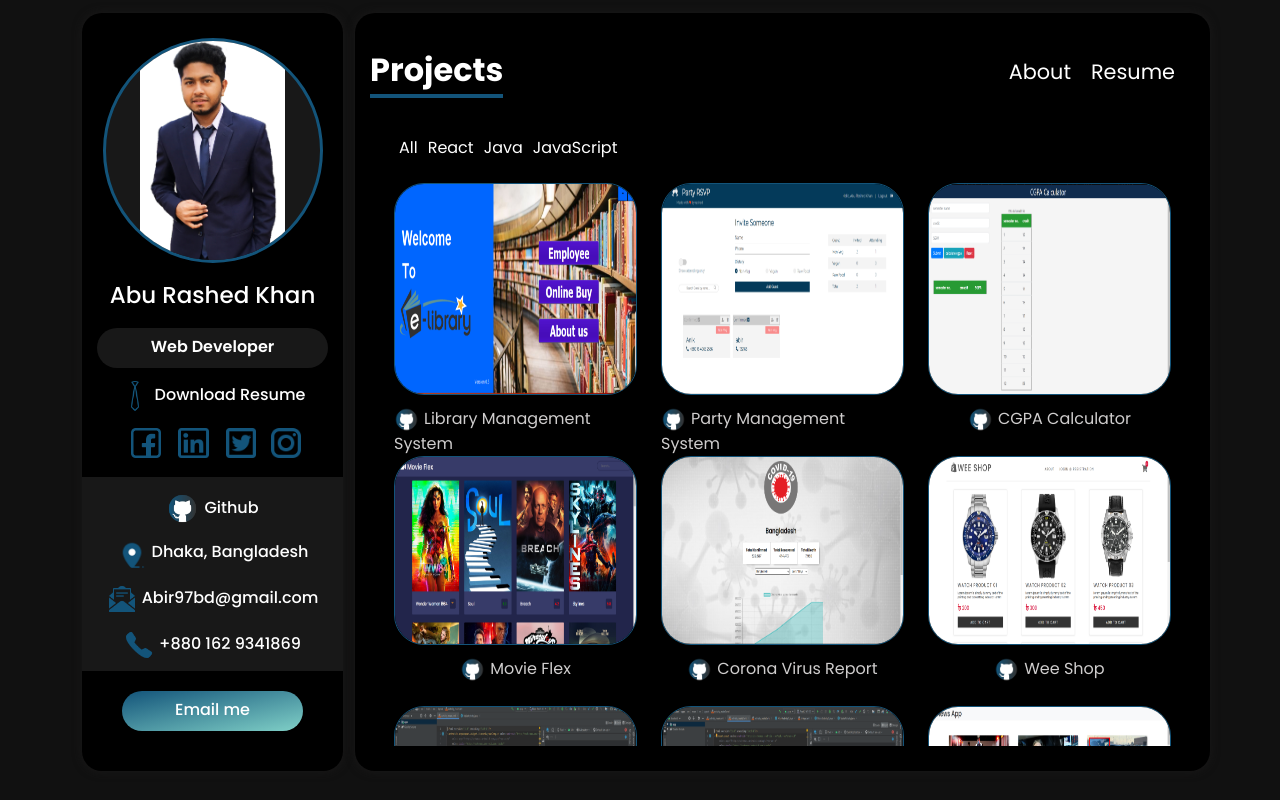
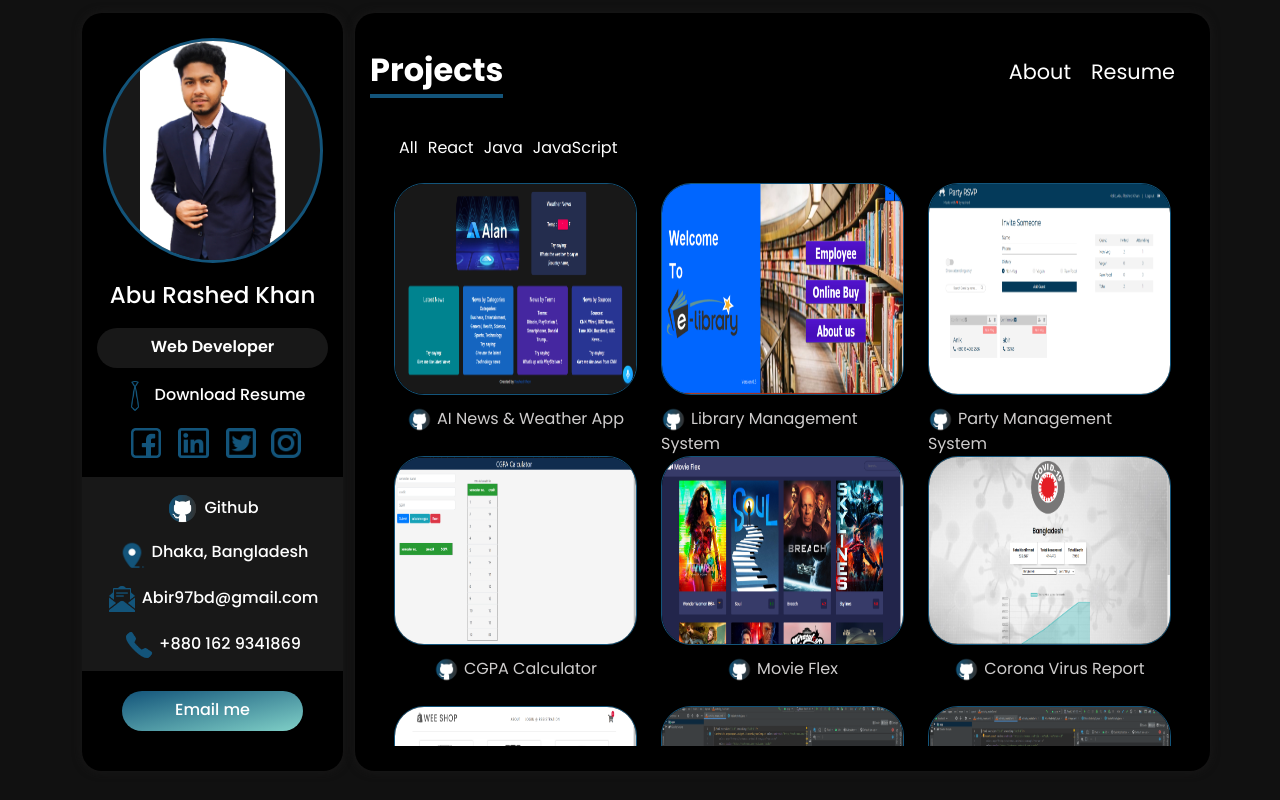
Before and after one commit to rashed-abir/abu-rashed-khan, a React (Create React App) app: page /projects in a window 1280 px wide. Built offline with nearby package versions, Linux system fonts and the light colour scheme.

Commit message:
first commit

```diff
--- a/src/components/ProjectsData.js
+++ b/src/components/ProjectsData.js
@@ -7,10 +7,19 @@ import weshop from "../assets/projects_images/weshop.png";
 import androidCal from "../assets/projects_images/androidCal.png";
 import quiz from "../assets/projects_images/quiz.png";
 import news from "../assets/projects_images/news-app.png";
+import ainews from "../assets/projects_images/ai-news.png";
 
 const Data = [
   {
     id: 1,
+    name: "AI News & Weather App",
+    image: ainews,
+    deployed_url: "https://news360.netlify.app/",
+    github_url: "https://github.com/rashedabir/ai-news-app",
+    category: ["react.js", "alan"],
+  },
+  {
+    id: 10,
     name: "Library Management System",
     image: library,
     deployed_url: "https://github.com/rashed2155/Library_management_oracle",
```
Also changed, not shown: src/assets/projects_images/ai-news.png (added), 1 other file (tests, documents, lock files or other folders).
